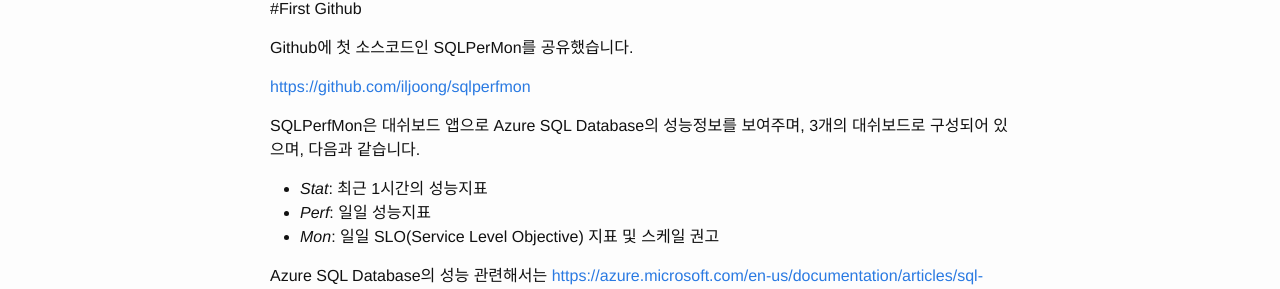
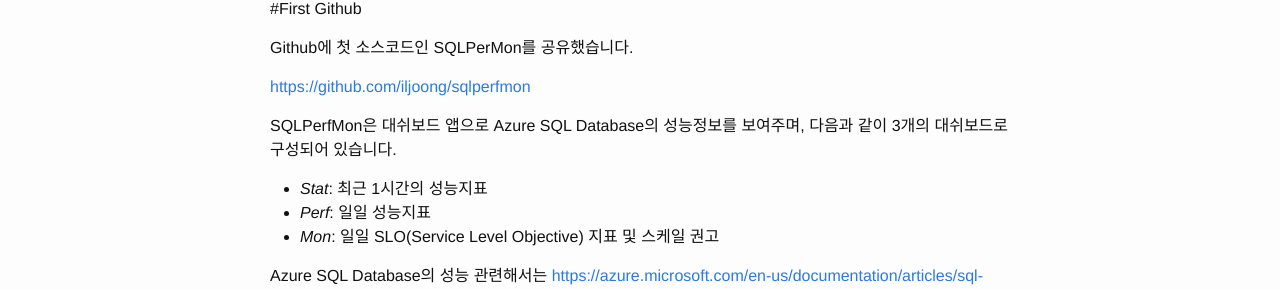
Before and after one commit to iljoong/iljoong.github.io, a Jekyll site: the page built from _posts/2016-02-19-Github-SQLPerfMon.md, in a window 1280 px wide. Shown: the part 203-492 px from the top of the page. Built offline with Jekyll 4.4.1, drawn with Linux system fonts in a browser that asks for light colours.

Commit message:
Update 2016-02-19-Github-SQLPerfMon.md

```diff
--- a/_posts/2016-02-19-Github-SQLPerfMon.md
+++ b/_posts/2016-02-19-Github-SQLPerfMon.md
@@ -11,7 +11,7 @@ Github에 첫 소스코드인 SQLPerMon를 공유했습니다.
 
 [https://github.com/iljoong/sqlperfmon](https://github.com/iljoong/sqlperfmon)
 
-SQLPerfMon은 대쉬보드 앱으로 Azure SQL Database의 성능정보를 보여주며, 3개의 대쉬보드로 구성되어 있으며, 다음과 같습니다.
+SQLPerfMon은 대쉬보드 앱으로 Azure SQL Database의 성능정보를 보여주며, 다음과 같이 3개의 대쉬보드로 구성되어 있습니다.
 
 * _Stat_: 최근 1시간의 성능지표
 * _Perf_: 일일 성능지표
```
